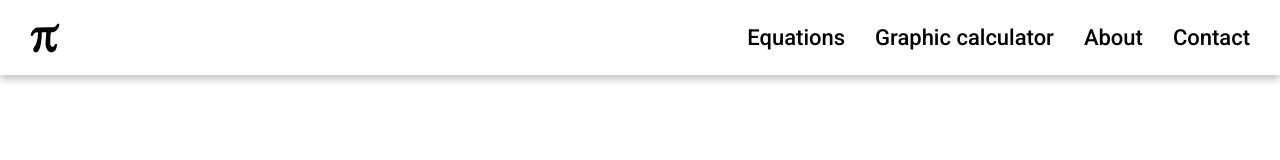
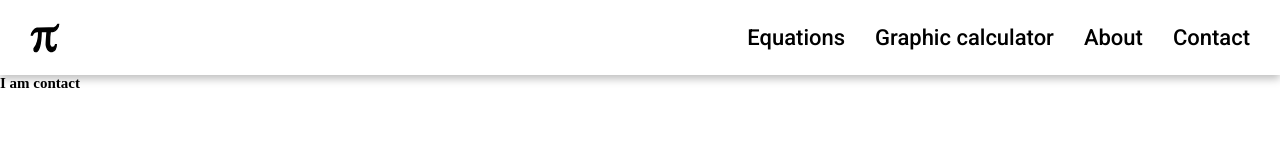
Before and after one commit to IrvingJuarez/equation-solver, a React app: page /contact in a window 1280 px wide. Shown: the top 160 px of the page. Built offline with nearby package versions, Linux system fonts and the light colour scheme.

Commit message:
The router works pretty fine now

```diff
--- a/src/components/App.jsx
+++ b/src/components/App.jsx
@@ -1,11 +1,25 @@
 import React from "react"
-// import { BrowserRouter, Switch, Route } from "react-router-dom"
+import { BrowserRouter, Switch, Route } from "react-router-dom"
 
-import Header from "./Header"
+import Layout from "./Layout"
+import Equations from "../pages/Equations"
+import GraphicCalculator from "../pages/GraphicCalculator"
+import About from "../pages/About"
+import Contact from "../pages/Contact"
+
 import "../styles/components/App.scss"
 
 const App = () => (
-    <Header></Header>
+    <BrowserRouter>
+        <Layout />
+
+        <Switch>
+            <Route exact path="/" component={Equations} />
+            <Route exact path="/graphic-calculator" component={GraphicCalculator} />
+            <Route exact path="/about" component={About} />
+            <Route exact path="/contact" component={Contact} />
+        </Switch>
+    </BrowserRouter>
 )
 
 export default App
--- a/src/components/Header.jsx
+++ b/src/components/Header.jsx
@@ -1,4 +1,5 @@
 import React from "react"
+import { Link } from "react-router-dom"
 
 import logo from "../assets/images/logo.svg"
 import hamburgerBtn from "../assets/images/hamburgerButton.svg"
@@ -29,10 +30,10 @@ class Header extends React.Component{
                     </button>
                 </div>
                 <ul>
-                    <li><a href="#">Equations</a></li>
-                    <li><a href="#">Graphic calculator</a></li>
-                    <li><a href="#">About</a></li>
-                    <li><a href="#">Contact</a></li>
+                    <li><Link to="/" onClick={this.closeNav}>Equations</Link></li>
+                    <li><Link to="/graphic-calculator" onClick={this.closeNav}>Graphic calculator</Link></li>
+                    <li><Link to="/about" onClick={this.closeNav}>About</Link></li>
+                    <li><Link to="/contact" onClick={this.closeNav}>Contact</Link></li>
                 </ul>
             </nav>
         )
@@ -70,7 +71,9 @@ class Header extends React.Component{
         return(
             <header>
                 <button className="header__logo" >
-                    <img src={logo} alt="Logo" type="button" />
+                    <Link to="/">
+                        <img src={logo} alt="Logo" type="button" />
+                    </Link>
                 </button>
 
                 {this.renderNav()}
--- /dev/null
+++ b/src/components/Layout.jsx
@@ -0,0 +1,11 @@
+import React from "react"
+import Header from "./Header"
+
+const Layout = ({ children }) => (
+    <React.Fragment>
+        <Header />
+        {children}
+    </React.Fragment>
+)
+
+export default Layout
--- /dev/null
+++ b/src/pages/About.jsx
@@ -0,0 +1,7 @@
+import React from "react"
+
+const About = () => (
+    <h2>I am about page</h2>
+)
+
+export default About
--- /dev/null
+++ b/src/pages/Contact.jsx
@@ -0,0 +1,7 @@
+import React from "react"
+
+const Contact = () => (
+    <h2>I am contact</h2>
+)
+
+export default Contact
--- /dev/null
+++ b/src/pages/Equations.jsx
@@ -0,0 +1,7 @@
+import React from "react"
+
+const Equations = () => (
+    <h2>I am the equations page</h2>
+)
+
+export default Equations
--- /dev/null
+++ b/src/pages/GraphicCalculator.jsx
@@ -0,0 +1,7 @@
+import React from "react"
+
+const GraphicCalculator = () => (
+    <h2>I am Graphic Calculator page</h2>
+)
+
+export default GraphicCalculator
--- a/src/styles/components/Globals.scss
+++ b/src/styles/components/Globals.scss
@@ -16,6 +16,9 @@ $mainShadow: 0px 4px 8px rgba(0, 0, 0, 0.25);
 }
 html{
     font-size: 62.5%;
+}
+#root{
+    min-height: 100vh;
 }
 
 @mixin resetBtn{
```
